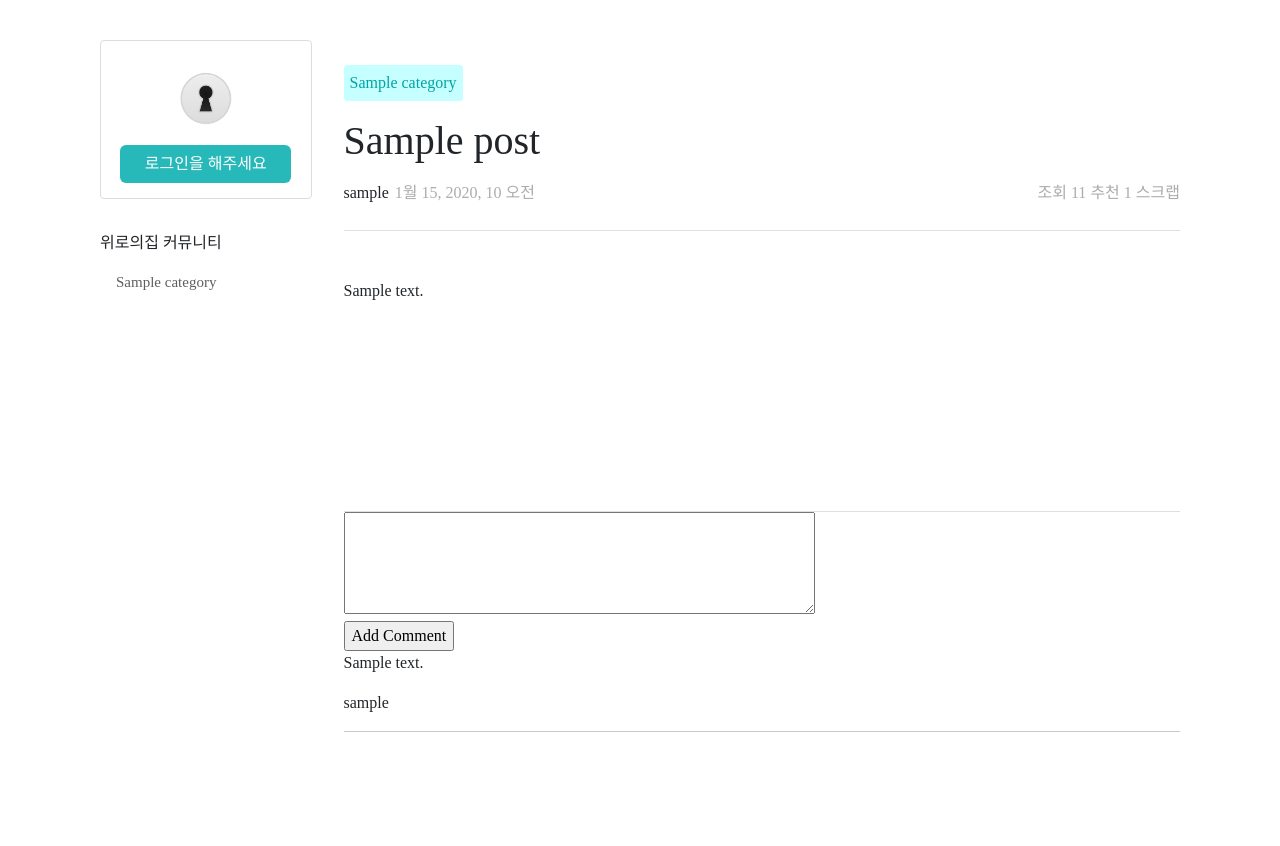
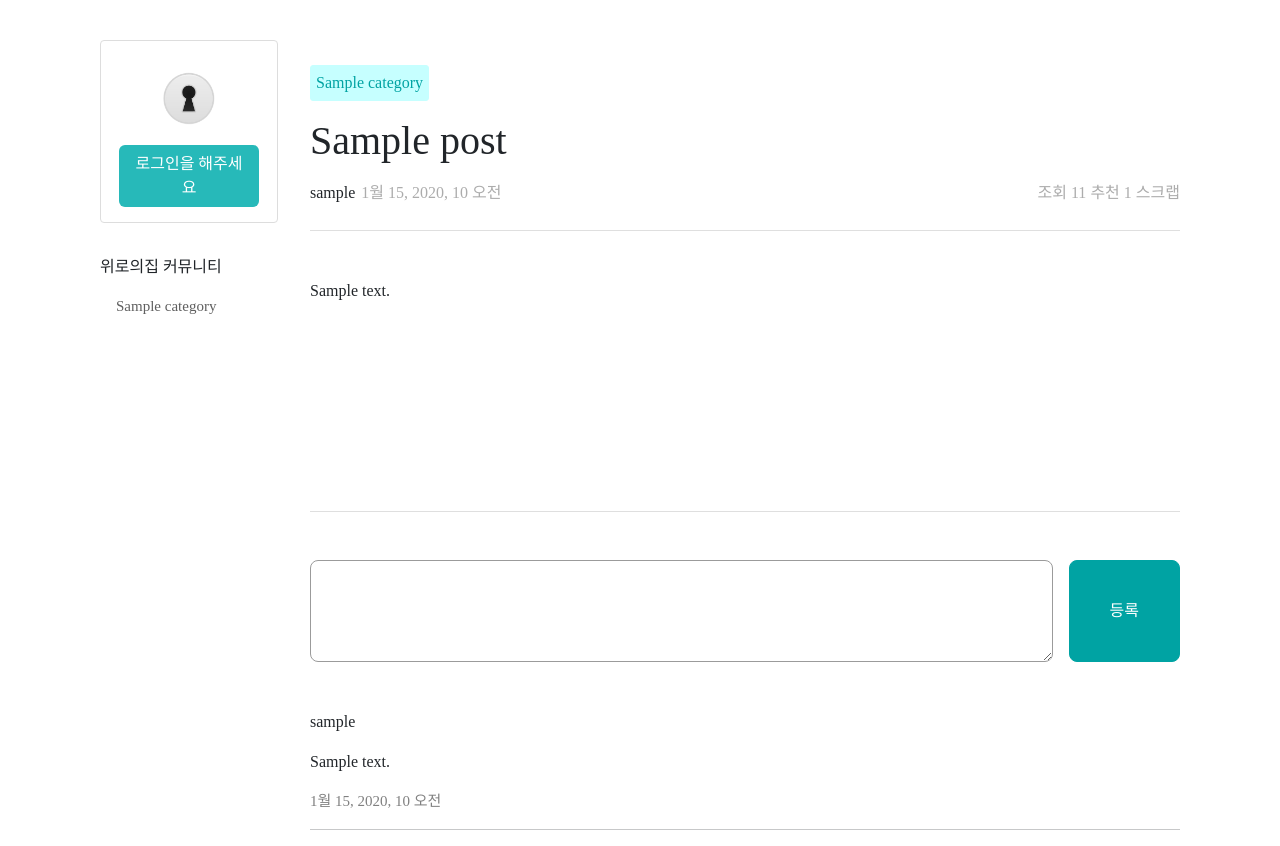
Before and after one commit to jn-97/Personal-PJT-02, a Django app: page /1/1/ in a window 1280 px wide. Shown: the part 55-901 px from the top of the page. Before the commit the page ends 787 px from the top, so only its background shows below. Run offline with Django 3.2, Linux system fonts and the light colour scheme; tables that the repository leaves empty hold one stand-in row (values such as "Sample post"); some libraries are stand-ins or nearby versions; some web fonts are replaced.

Commit message:
docs:comment

```diff
--- a/community/templates/community/detail.html
+++ b/community/templates/community/detail.html
@@ -53,19 +53,24 @@
 </div>
 
 <!-- 댓글 -->
+<div class="mt-5">
   <form action="{% url 'community:add_comment' category_id=post.category.pk pk=post.pk %}" method="post">
     {% csrf_token %}
-  <textarea name="content" rows="4" cols="50"></textarea><br>
-  <input type="submit" value="Add Comment">
+    <div class="d-flex justify-content-center mb-5">
+      <textarea name="content" rows="4" cols="100" class="comment-text"></textarea>
+      <input type="submit" value="등록" class="comment-btn">
+    </div>
   </form>
 
   {% for comment in post.comment_set.all %}
+    <p>{{ comment.user.username }}</p>
     <p>{{ comment.content }}</p>
-  <p>{{ comment.user.username }}</p>
+    <p style="font-size: 15px; color: gray;">{{ comment.created_at }}</p>
     <hr>
   {% empty %}
     <p>No comments yet.</p>
   {% endfor %}
+</div>
 
 
 {% endblock content %}
--- a/static/css/community/detail.css
+++ b/static/css/community/detail.css
@@ -47,3 +47,21 @@
   color: rgb(155, 155, 155);
   background-color: white;
 }
+
+.comment-text {
+  margin-right: 1rem;
+  border-radius: 8px;
+  border: 1px solid rgb(155, 155, 155);
+}
+
+textarea:focus {
+  outline: none;
+}
+
+.comment-btn {
+  padding: 10px 40px 10px 40px;
+  border-radius: 8px;
+  border: 1px solid rgb(0 163 163);
+  background-color: rgb(0 163 163);
+  color: white;
+}
```
Lines whose indentation alone changed are shown as unchanged.
